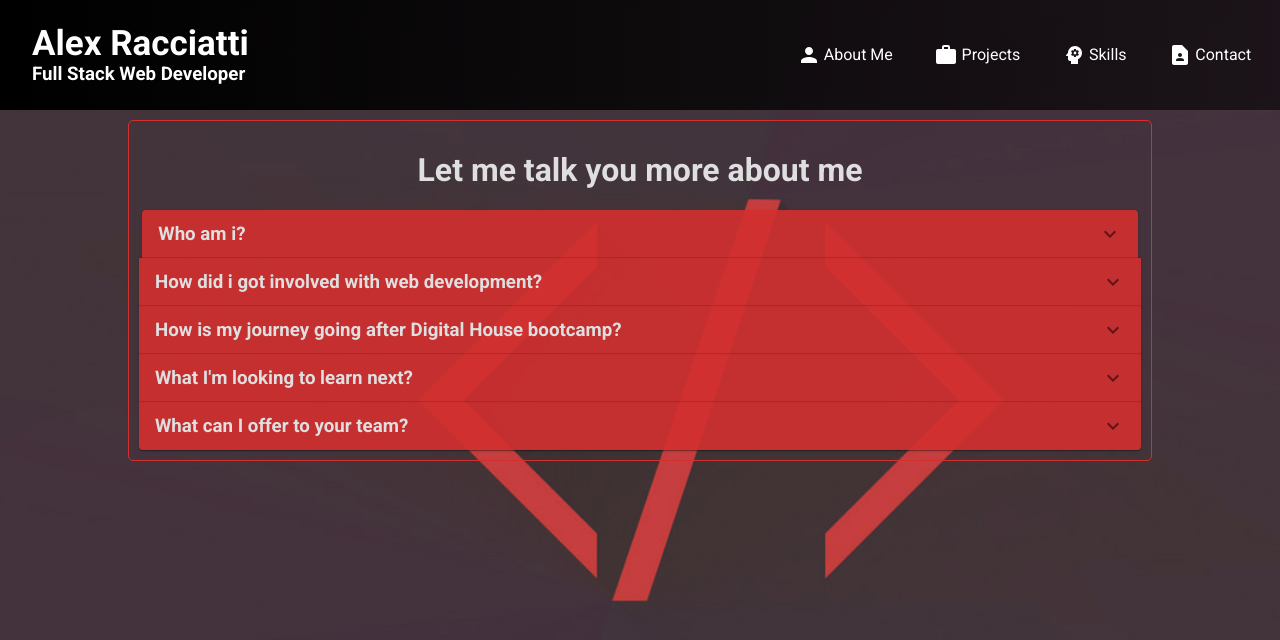
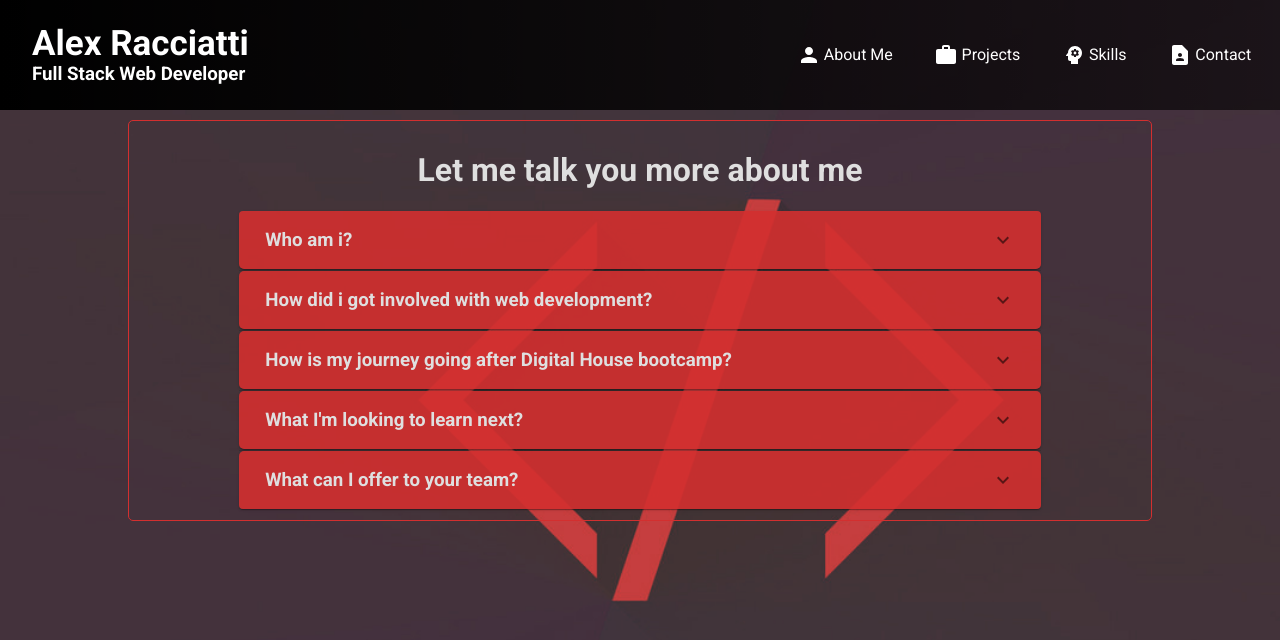
Before and after one commit to AlexRacciatti/Portfolio, a React (Create React App) app: page /aboutme in a window 1280 px wide. Shown: the top 640 px of the page. Built offline with nearby package versions, Linux system fonts and the light colour scheme.

Commit message:
FIX: Change width, padding and margin to accordions

```diff
--- a/src/components/AboutMe/AboutMe.js
+++ b/src/components/AboutMe/AboutMe.js
@@ -1,7 +1,7 @@
 import React from 'react';
 import Header from '../Home/Header/Header';
 
-import { styled } from '@mui/system';
+import { padding, styled } from '@mui/system';
 import { Accordion, AccordionSummary, AccordionDetails} from '@mui/material';
 import { ExpandMore } from '@mui/icons-material';
 
@@ -11,7 +11,11 @@ const AboutMe = () => {
 
     const MyAccordion = styled(Accordion)({
         backgroundColor: 'rgba(211, 47, 47, .9)',
-        color: 'rgb(223, 223, 223)'
+        color: 'rgb(223, 223, 223)',
+        width: '80%',
+        padding: '5px 10px',
+        margin: '1px auto',
+        borderRadius: '5px'
     })
 
 
```
